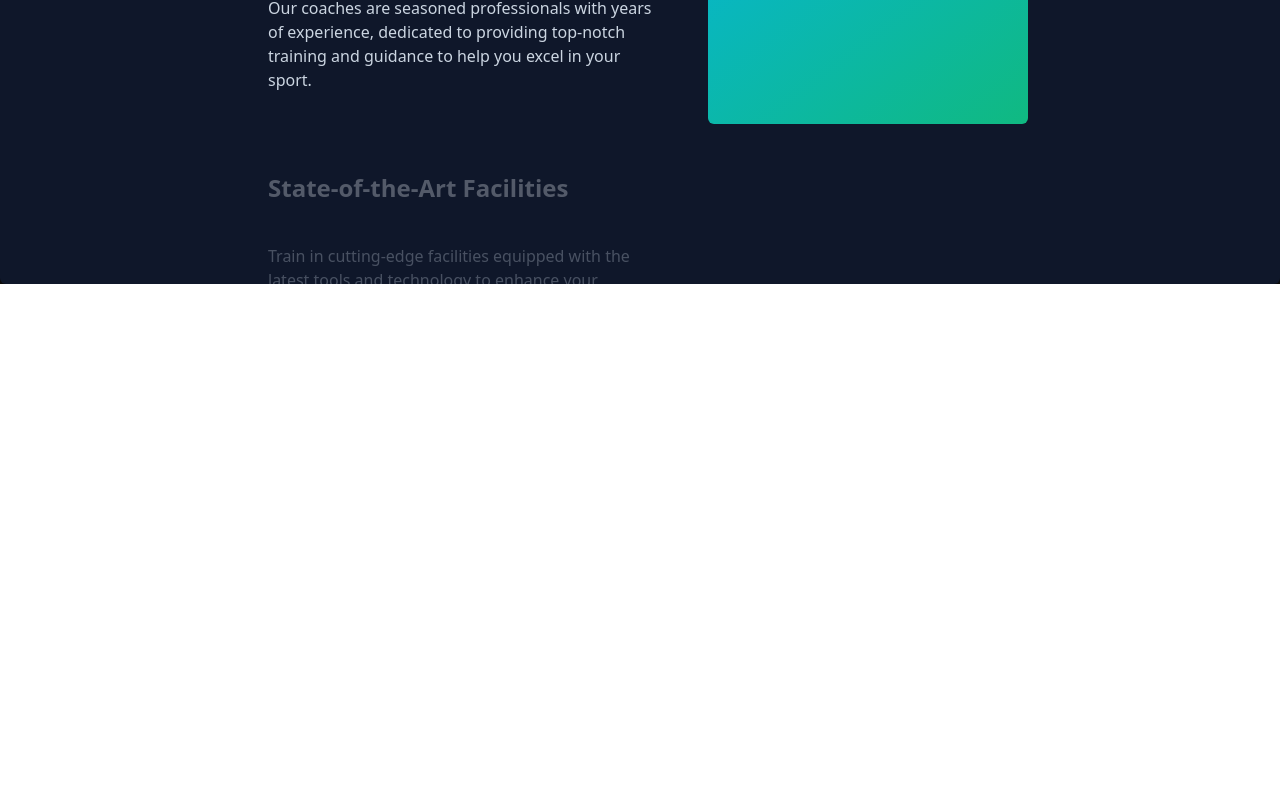
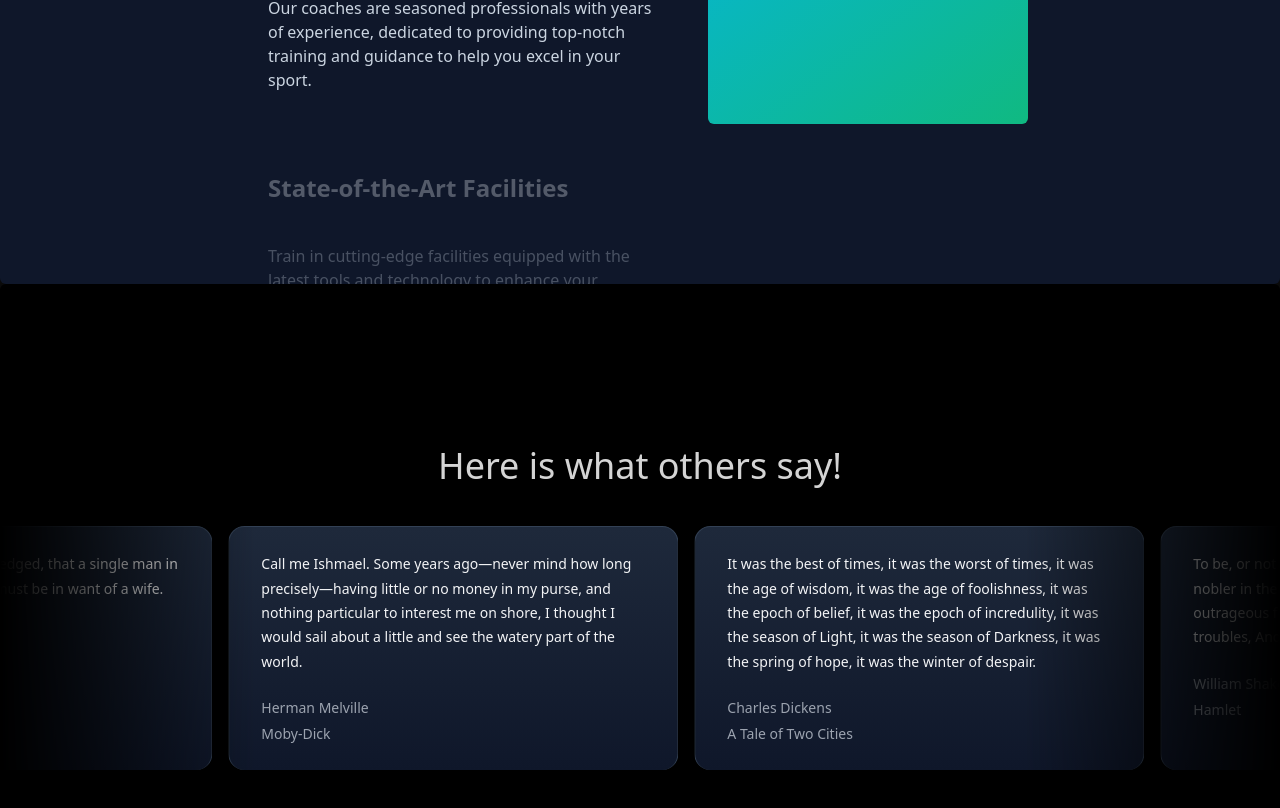
Before and after one commit to brihat2590/Sports-Course-Selling-App, a Next.js app: page / in a window 1280 px wide. Shown: the part 1514-2322 px from the top of the page. Before the commit the page ends 1798 px from the top, so only its background shows below. Built offline with nearby package versions, Linux system fonts and the light colour scheme.

Commit message:
added the testimonial section

```diff
--- a/app/page.tsx
+++ b/app/page.tsx
@@ -1,5 +1,6 @@
 import FeaturedCourses from '@/components/FeaturedCourses'
 import Herosection from '@/components/Herosection'
+import { InfiniteMovingCardsDemo } from '@/components/TestimonialsSection'
 import WhyChooseUs from '@/components/WhyChooseUs'
 import React from 'react'
 
@@ -10,6 +11,7 @@ function page() {
           <Herosection/>
           <FeaturedCourses/>
           <WhyChooseUs/>
+          <InfiniteMovingCardsDemo/>
 
 
     </main>
--- /dev/null
+++ b/components/TestimonialsSection.tsx
@@ -0,0 +1,49 @@
+"use client";
+
+import React, { useEffect, useState } from "react";
+import { InfiniteMovingCards } from "./ui/infinite-moving-cards";
+
+export function InfiniteMovingCardsDemo() {
+  return (
+    <div className="h-[40rem] rounded-md flex flex-col antialiased bg-white dark:bg-black dark:bg-grid-white/[0.05] items-center justify-center relative overflow-hidden">
+        <p className="p-4  m-2 text-4xl font-light">Here is what others say!</p>
+      <InfiniteMovingCards
+        items={testimonials}
+        direction="right"
+        speed="fast"
+      />
+    </div>
+  );
+}
+
+const testimonials = [
+  {
+    quote:
+      "It was the best of times, it was the worst of times, it was the age of wisdom, it was the age of foolishness, it was the epoch of belief, it was the epoch of incredulity, it was the season of Light, it was the season of Darkness, it was the spring of hope, it was the winter of despair.",
+    name: "Charles Dickens",
+    title: "A Tale of Two Cities",
+  },
+  {
+    quote:
+      "To be, or not to be, that is the question: Whether 'tis nobler in the mind to suffer The slings and arrows of outrageous fortune, Or to take Arms against a Sea of troubles, And by opposing end them: to die, to sleep.",
+    name: "William Shakespeare",
+    title: "Hamlet",
+  },
+  {
+    quote: "All that we see or seem is but a dream within a dream.",
+    name: "Edgar Allan Poe",
+    title: "A Dream Within a Dream",
+  },
+  {
+    quote:
+      "It is a truth universally acknowledged, that a single man in possession of a good fortune, must be in want of a wife.",
+    name: "Jane Austen",
+    title: "Pride and Prejudice",
+  },
+  {
+    quote:
+      "Call me Ishmael. Some years ago—never mind how long precisely—having little or no money in my purse, and nothing particular to interest me on shore, I thought I would sail about a little and see the watery part of the world.",
+    name: "Herman Melville",
+    title: "Moby-Dick",
+  },
+];
--- a/components/WhyChooseUs.tsx
+++ b/components/WhyChooseUs.tsx
@@ -18,10 +18,7 @@ const content=[
         "title": "Focus on Holistic Development",
         "description": "Our programs emphasize not just physical skills but also mental resilience, discipline, and teamwork, shaping you into a well-rounded athlete."
       },
-      {
-        "title": "Supportive Community",
-        "description": "Be part of a vibrant community of like-minded athletes who inspire and motivate each other to achieve greatness both on and off the field."
-      }
+
 ]
 
 function WhyChooseUs() {
--- /dev/null
+++ b/components/ui/infinite-moving-cards.tsx
@@ -0,0 +1,121 @@
+"use client";
+
+import { cn } from "@/utils/cn";
+import React, { useEffect, useState } from "react";
+
+export const InfiniteMovingCards = ({
+  items,
+  direction = "left",
+  speed = "fast",
+  pauseOnHover = true,
+  className,
+}: {
+  items: {
+    quote: string;
+    name: string;
+    title: string;
+  }[];
+  direction?: "left" | "right";
+  speed?: "fast" | "normal" | "slow";
+  pauseOnHover?: boolean;
+  className?: string;
+}) => {
+  const containerRef = React.useRef<HTMLDivElement>(null);
+  const scrollerRef = React.useRef<HTMLUListElement>(null);
+
+  useEffect(() => {
+    addAnimation();
+  }, []);
+  const [start, setStart] = useState(false);
+  function addAnimation() {
+    if (containerRef.current && scrollerRef.current) {
+      const scrollerContent = Array.from(scrollerRef.current.children);
+
+      scrollerContent.forEach((item) => {
+        const duplicatedItem = item.cloneNode(true);
+        if (scrollerRef.current) {
+          scrollerRef.current.appendChild(duplicatedItem);
+        }
+      });
+
+      getDirection();
+      getSpeed();
+      setStart(true);
+    }
+  }
+  const getDirection = () => {
+    if (containerRef.current) {
+      if (direction === "left") {
+        containerRef.current.style.setProperty(
+          "--animation-direction",
+          "forwards"
+        );
+      } else {
+        containerRef.current.style.setProperty(
+          "--animation-direction",
+          "reverse"
+        );
+      }
+    }
+  };
+  const getSpeed = () => {
+    if (containerRef.current) {
+      if (speed === "fast") {
+        containerRef.current.style.setProperty("--animation-duration", "20s");
+      } else if (speed === "normal") {
+        containerRef.current.style.setProperty("--animation-duration", "40s");
+      } else {
+        containerRef.current.style.setProperty("--animation-duration", "80s");
+      }
+    }
+  };
+  return (
+    <div
+      ref={containerRef}
+      className={cn(
+        "scroller relative z-20  max-w-7xl overflow-hidden  [mask-image:linear-gradient(to_right,transparent,white_20%,white_80%,transparent)]",
+        className
+      )}
+    >
+      <ul
+        ref={scrollerRef}
+        className={cn(
+          " flex min-w-full shrink-0 gap-4 py-4 w-max flex-nowrap",
+          start && "animate-scroll ",
+          pauseOnHover && "hover:[animation-play-state:paused]"
+        )}
+      >
+        {items.map((item, idx) => (
+          <li
+            className="w-[350px] max-w-full relative rounded-2xl border border-b-0 flex-shrink-0 border-slate-700 px-8 py-6 md:w-[450px]"
+            style={{
+              background:
+                "linear-gradient(180deg, var(--slate-800), var(--slate-900)",
+            }}
+            key={item.name}
+          >
+            <blockquote>
+              <div
+                aria-hidden="true"
+                className="user-select-none -z-1 pointer-events-none absolute -left-0.5 -top-0.5 h-[calc(100%_+_4px)] w-[calc(100%_+_4px)]"
+              ></div>
+              <span className=" relative z-20 text-sm leading-[1.6] text-gray-100 font-normal">
+                {item.quote}
+              </span>
+              <div className="relative z-20 mt-6 flex flex-row items-center">
+                <span className="flex flex-col gap-1">
+                  <span className=" text-sm leading-[1.6] text-gray-400 font-normal">
+                    {item.name}
+                  </span>
+                  <span className=" text-sm leading-[1.6] text-gray-400 font-normal">
+                    {item.title}
+                  </span>
+                </span>
+              </div>
+            </blockquote>
+          </li>
+        ))}
+      </ul>
+    </div>
+  );
+};
--- a/tailwind.config.ts
+++ b/tailwind.config.ts
@@ -1,10 +1,11 @@
 import type { Config } from "tailwindcss";
-// Plugin to add each Tailwind color as a global CSS variable
 const defaultTheme = require("tailwindcss/defaultTheme");
+
 const colors = require("tailwindcss/colors");
 const {
   default: flattenColorPalette,
 } = require("tailwindcss/lib/util/flattenColorPalette");
+
 
 
 function addVariablesForColors({ addBase, theme }: any) {
@@ -30,7 +31,11 @@ export default {
   theme: {
     extend: {
       animation: {
-        spotlight: "spotlight 2s ease .75s 1 forwards",},
+        spotlight: "spotlight 2s ease .75s 1 forwards",
+        scroll:
+          "scroll var(--animation-duration, 40s) var(--animation-direction, forwards) linear infinite",},
+
+
 
       colors: {
         background: "var(--background)",
@@ -46,8 +51,19 @@ export default {
             opacity: '1',
             transform: "translate(-50%,-40%) scale(1)",
           },
+
+
         },
-      },
+
+        scroll: {
+          to: {
+            transform: "translate(calc(-50% - 0.5rem))",
+          },
+        },
+
+
+
+        }
     },
     },
 
```
